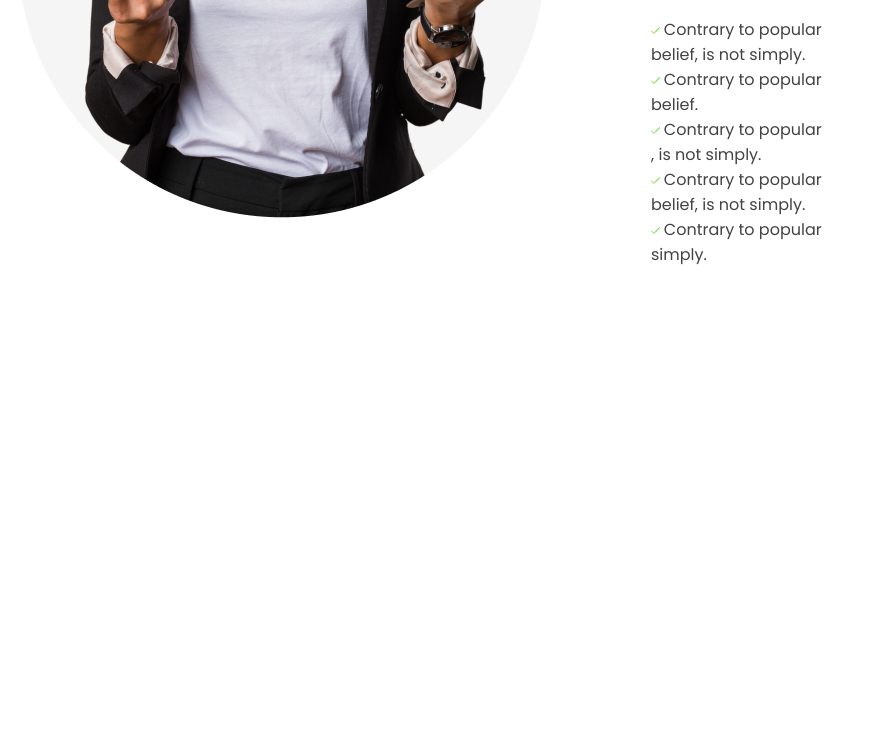
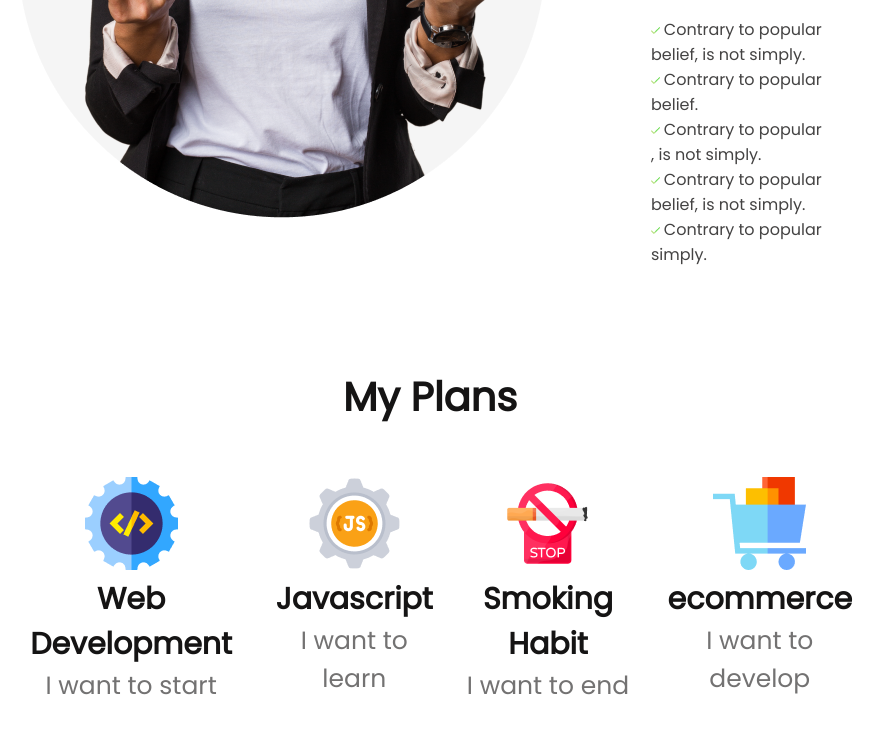
Before and after one commit to rafidulislam19/new-year-new-me, a plain HTML site: page index.html in a window 1280 px wide. Shown: the part 1456-2189 px from the top of the page, without its empty margins (210-1093 px from the left). Before the commit the page ends 1823 px from the top, so only its background shows below. Drawn offline with Linux system fonts and the light colour scheme.

Commit message:
my plans section added

```diff
--- a/index.html
+++ b/index.html
@@ -34,6 +34,33 @@
                 <p><img src="images/icons/tick.png" alt="" style="width: 5%;height: 5%;"> Contrary to popular simply.</p>
             </div>
         </section>
+        <!-- my plans section -->
+        <section>
+            <h3 class="myPlan">My Plans</h3>
+            <div class="plan">
+                <div>
+                    <img src="images/icons/web.png" alt="">
+                    <h4 class="plan-title">Web Development</h4>
+                    <p class="plan-description">I want to start</p>
+                </div>
+                <div>
+                    <img src="images/icons/js.png" alt="">
+                    <h4 class="plan-title">Javascript</h4>
+                    <p class="plan-description">I want to learn</p>
+                </div>
+                <div>
+                    <img src="images/icons/smoke.png" alt="">
+                    <h4 class="plan-title">Smoking Habit</h4>
+                    <p class="plan-description">I want to end</p>
+                </div>
+                <div>
+                    <img src="images/icons/ecom.png" alt="">
+                    <h4 class="plan-title">ecommerce</h4>
+                    <p class="plan-description">I want to develop</p>
+                </div>
+
+            </div>
+        </section>
     </main>
 </body>
 </html>
--- a/styles/style.css
+++ b/styles/style.css
@@ -60,3 +60,26 @@ section {
 .failure-description {
   margin-bottom: 20px;
 }
+.plan {
+  margin-top: 50px;
+  display: flex;
+  justify-content: space-between;
+  text-align: center;
+}
+.plan-title {
+  font-weight: 700;
+  font-size: 30px;
+  color: #151414;
+}
+.plan-description {
+  font-weight: 500;
+  font-size: 25px;
+  color: #737272;
+}
+.myPlan {
+  margin-bottom: 20px;
+  font-weight: 1000;
+  font-size: 40px;
+  color: #151414;
+  text-align: center;
+}
```
